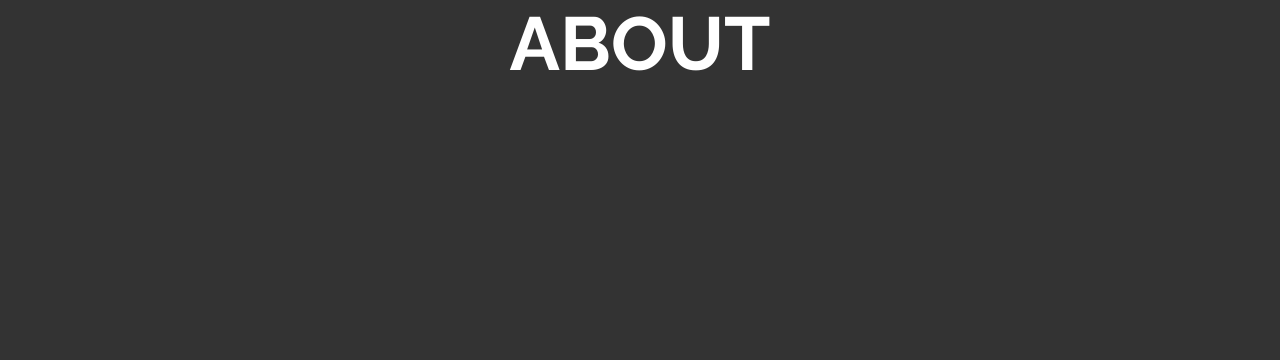
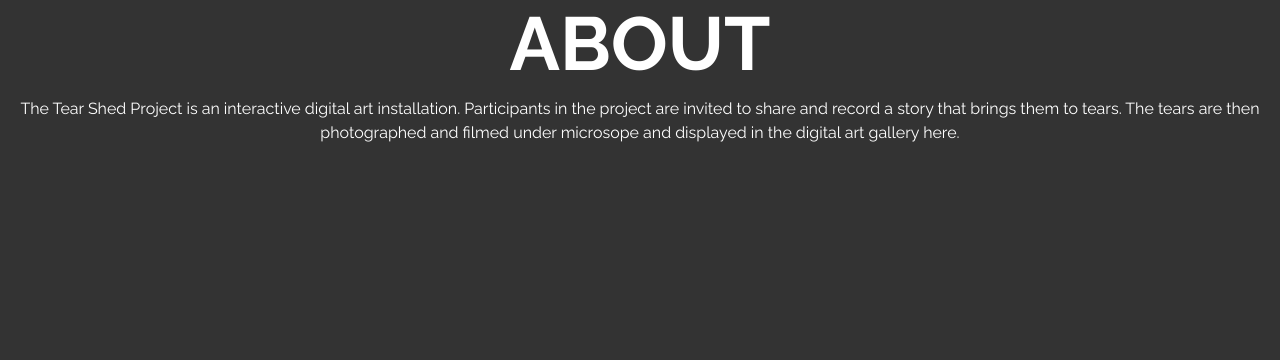
Before and after one commit to maedae104/tearshedexample, a Flask app: page /about in a window 1280 px wide. Shown: the part 60-420 px from the top of the page. Run offline with Flask 2, Linux system fonts and the light colour scheme.

Commit message:
about stuff

```diff
--- a/templates/about.html
+++ b/templates/about.html
@@ -30,5 +30,7 @@
           </nav>
         <h1 class="text-center">About</h1>
 
+        <p class="text-center">The Tear Shed Project is an interactive digital art installation. Participants in the project are invited to share and record a story that brings them to tears. The tears are then photographed and filmed under microsope and displayed in the digital art gallery here.</p>
+
 </body>
 </html>
```
